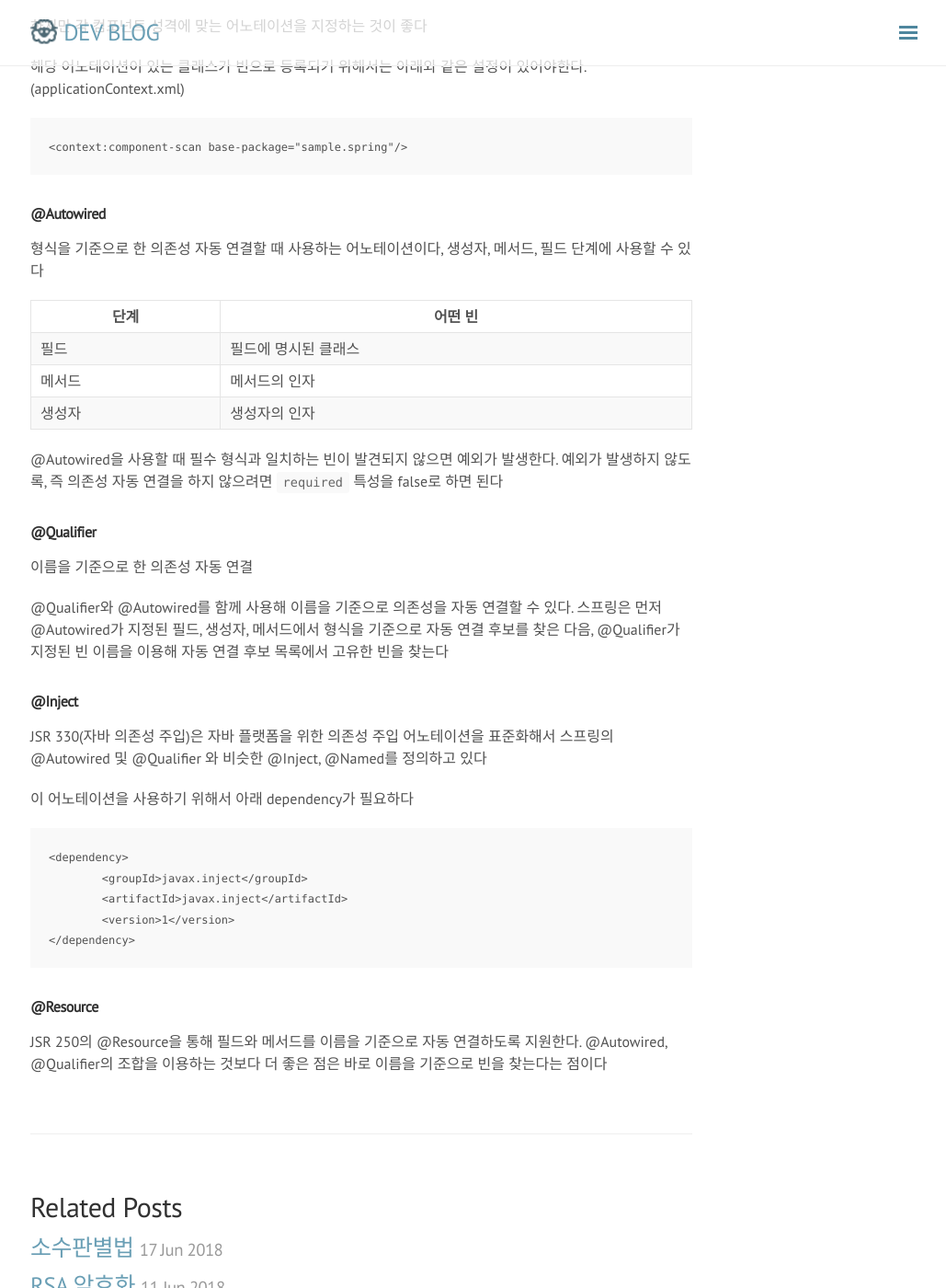
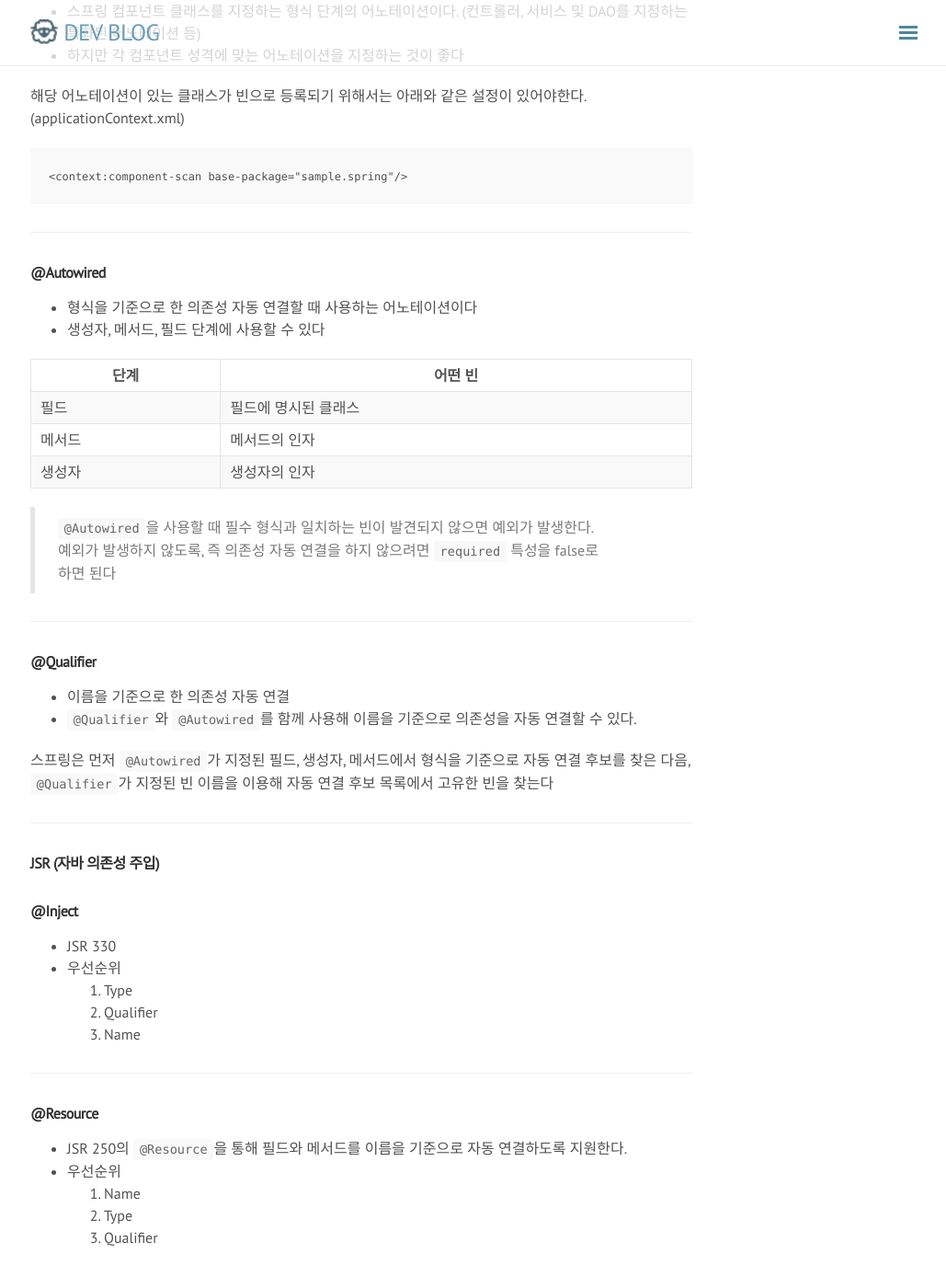
Before and after one commit to rmcodestar/rmcodestar.github.io, a Jekyll site: the page built from _posts/2017-11-18-spring_bean_annotation.md, in a window 1280 px wide and 1400 px high, scrolled down 409 px. Shown: the whole window at 92% size, without its empty margins (247-1276 px from the left). Built offline with Jekyll 4.4.1, drawn with Linux system fonts in a browser that asks for light colours; nearby versions of some CDN libraries; comment, search, counter and statistics services are not loaded.

Commit message:
Update 2017-11-18-spring_bean_annotation.md

````diff
--- a/_posts/2017-11-18-spring_bean_annotation.md
+++ b/_posts/2017-11-18-spring_bean_annotation.md
@@ -21,11 +20,12 @@
 <context:component-scan base-package="sample.spring"/>
 ```
 
+***
 
+#### @Autowired
 
-### @Autowired
-
-형식을 기준으로 한 의존성 자동 연결할 때 사용하는 어노테이션이다, 생성자, 메서드, 필드 단계에 사용할 수 있다
+* 형식을 기준으로 한 의존성 자동 연결할 때 사용하는 어노테이션이다
+* 생성자, 메서드, 필드 단계에 사용할 수 있다
 
 | 단계   | 어떤 빈        |
 | ---- | ----------- |
@@ -35,36 +35,36 @@
 
 
 
-@Autowired을 사용할 때 필수 형식과 일치하는 빈이 발견되지 않으면 예외가 발생한다. 예외가 발생하지 않도록, 즉 의존성 자동 연결을 하지 않으려면 `required` 특성을 false로 하면 된다
+> `@Autowired`을 사용할 때 필수 형식과 일치하는 빈이 발견되지 않으면 예외가 발생한다. 예외가 발생하지 않도록, 즉 의존성 자동 연결을 하지 않으려면 `required` 특성을 false로 하면 된다
+
+***
+
+
+#### @Qualifier
+
+* 이름을 기준으로 한 의존성 자동 연결
+* `@Qualifier`와 `@Autowired`를 함께 사용해 이름을 기준으로 의존성을 자동 연결할 수 있다.
+
+스프링은 먼저 `@Autowired`가 지정된 필드, 생성자, 메서드에서 형식을 기준으로 자동 연결 후보를  찾은 다음, `@Qualifier`가 지정된 빈 이름을 이용해 자동 연결 후보 목록에서 고유한 빈을 찾는다
+
+***
+
+### JSR (자바 의존성 주입)
+#### @Inject
+* JSR 330
+* 우선순위
+	1. Type
+	2. Qualifier
+	3. Name
 
 
 
-### @Qualifier
-
-이름을 기준으로 한 의존성 자동 연결
-
-@Qualifier와 @Autowired를 함께 사용해 이름을 기준으로 의존성을 자동 연결할 수 있다. 스프링은 먼저 @Autowired가 지정된 필드, 생성자, 메서드에서 형식을 기준으로 자동 연결 후보를  찾은 다음, @Qualifier가 지정된 빈 이름을 이용해 자동 연결 후보 목록에서 고유한 빈을 찾는다
+***
 
 
-
-### @Inject
-
-JSR 330(자바 의존성 주입)은 자바 플랫폼을 위한 의존성 주입 어노테이션을 표준화해서 스프링의 @Autowired 및 @Qualifier 와 비슷한 @Inject, @Named를 정의하고 있다
-
-
-
-이 어노테이션을 사용하기 위해서 아래 dependency가 필요하다
-
-```Xml
-<dependency>
-	<groupId>javax.inject</groupId>
-  	<artifactId>javax.inject</artifactId>
-  	<version>1</version>
-</dependency>
-```
-
-
-
-### @Resource
-
-JSR 250의 @Resource을 통해 필드와 메서드를 이름을 기준으로 자동 연결하도록 지원한다. @Autowired, @Qualifier의 조합을 이용하는 것보다 더 좋은 점은 바로 이름을 기준으로 빈을 찾는다는 점이다
+#### @Resource
+* JSR 250의 `@Resource`을 통해 필드와 메서드를 이름을 기준으로 자동 연결하도록 지원한다.
+* 우선순위
+	1. Name
+	2. Type
+	3. Qualifier
````
Also changed, not shown: other parts of _posts/2017-11-18-spring_bean_annotation.md (+4 -5 lines).
